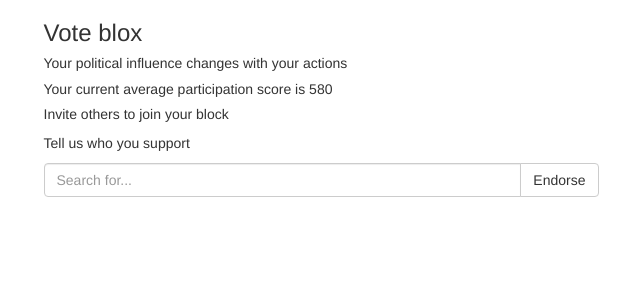
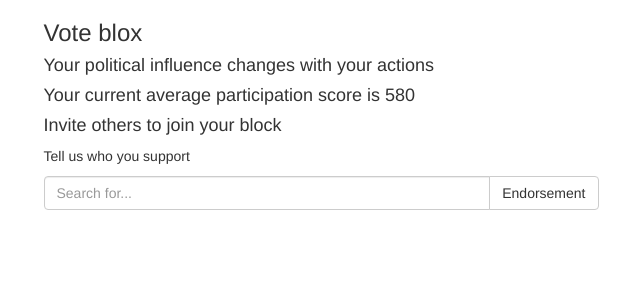
Before and after one commit to kirimaks/fetch_pages, a Flask app: page /tweets in a window 1280 px wide. Shown: the top 300 px of the page, without its empty margins (319-959 px from the left). Run offline with Flask 2, Linux system fonts and the light colour scheme; some libraries are stand-ins or nearby versions.

Commit message:
rename button  "Go" --> "Endorsement"

```diff
--- a/back-end/templates/tweets.html
+++ b/back-end/templates/tweets.html
@@ -48,16 +48,16 @@
         <div class="row">
             <div class="col-md-6 col-md-offset-3">
                 <h3>Vote blox</h3>
-                <h5>Your political influence changes with your actions</h5>
-                <h5>Your current average participation score is 580</h5>
-                <h5>Invite others to join your block</h5>
+                <h4>Your political influence changes with your actions</h4>
+                <h4>Your current average participation score is 580</h4>
+                <h4>Invite others to join your block</h4>
                 <p>Tell us who you support</p>
 
                 <form method="get" action="">
                     <div class="input-group">
                         <input type="text" class="form-control" name="name" placeholder="Search for...">
                         <span class="input-group-btn">
-                            <button class="btn btn-default" type="submit">Endorse</button>
+                            <button class="btn btn-default" type="submit">Endorsement</button>
                         </span>
                     </div><!-- /input-group -->
                 </form>
```
